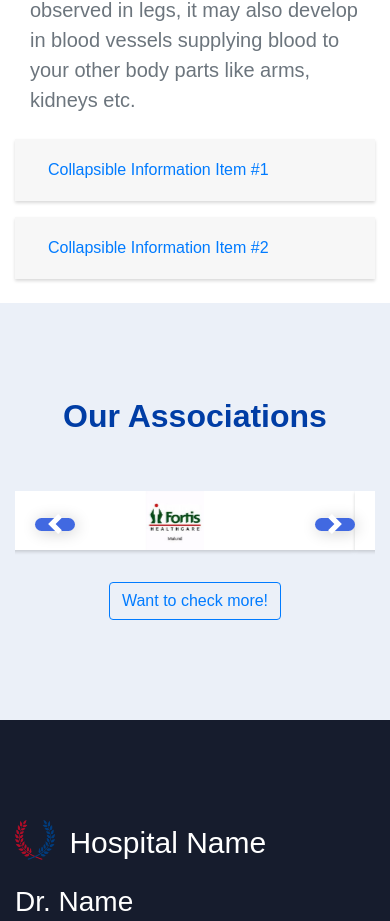
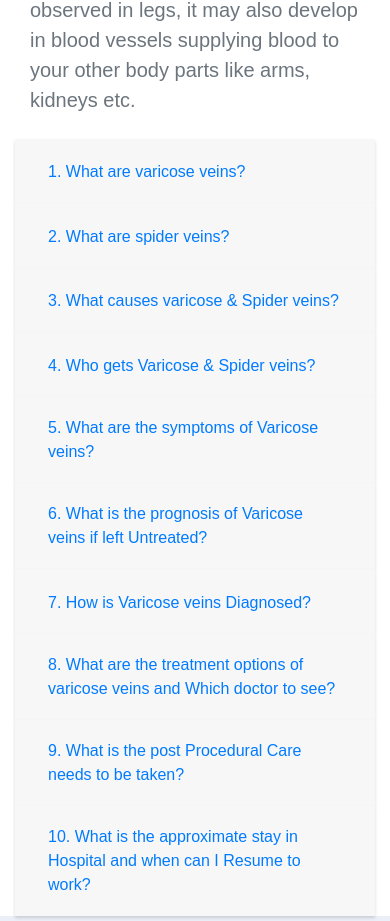
Before and after one commit to pratik7368patil/hospital, a plain HTML site: page src/view_more.html in a window 390 px wide. Shown: the part 1996-2917 px from the top of the page. Drawn offline with nearby package versions, Linux system fonts and the light colour scheme.

Commit message:
Questions collapse changed as per requirement

```diff
--- a/js/view_more.js
+++ b/js/view_more.js
@@ -61,25 +61,58 @@ const data = [
 	}
 ]
 
-const generateQuestion = (queObject) => {
-	let block = document.createElement('li');
+
+const generateCollapseQuestion = (queObject) => {
+	let mainCard = document.createElement('div');
+	mainCard.setAttribute('class', 'card');
+
+	let mainDiv = document.createElement('div');
+	mainDiv.setAttribute('class', 'card-header');
+	mainDiv.setAttribute('id', `question${queObject.id}heading`);
+
+	let question = document.createElement('h2');
+	question.setAttribute('class', 'mb-0');
+
+	let button = document.createElement('button');
+	button.setAttribute('class', 'btn btn-link btn-ablock text-left collapse-link');
+	button.setAttribute('type', 'button');
+	button.setAttribute('data-toggle', 'collapse');
+	button.setAttribute('data-target', `#questioncollapse${queObject.id}`);
+	button.setAttribute('aria-expanded', 'false');
+	button.setAttribute('aria-controls', `questioncollapse${queObject.id}`);
+	button.innerText = queObject.id + ". " + queObject.question;
+
+	question.appendChild(button);
+	mainDiv.appendChild(question);
+	mainCard.appendChild(mainDiv);
+
+	let mainAboveAns = document.createElement('div');
+	mainAboveAns.setAttribute('id', `questioncollapse${queObject.id}`);
+	mainAboveAns.setAttribute('class', 'collapse');
+	mainAboveAns.setAttribute('aria-labelledby', `question${queObject.id}heading`);
+	mainAboveAns.setAttribute('data-parent', '#collapse-data');
+
+	let cardBody = document.createElement('div');
+	cardBody.setAttribute('class', 'card-body');
+
 	let imgMain = document.createElement('div');
 	let img = document.createElement('img');
 	img.src = queObject.imagePath;
 	img.setAttribute('class', 'card-img-top img-fluid image-center mg');
 
 	imgMain.appendChild(img);
+	cardBody.appendChild(imgMain);
 
-	let que = document.createElement('h3');
-	que.innerText = queObject.id + ". " + queObject.question;
 	let para = document.createElement('p');
 	para.innerText = queObject.answer;
 	para.setAttribute('class', 'main-text text-muted');
-	block.appendChild(que);
-	block.appendChild(imgMain);
-	block.appendChild(para);
+	cardBody.appendChild(para);
 
-	return block;
+	mainAboveAns.appendChild(cardBody);
+	mainCard.appendChild(mainAboveAns);
+
+	return mainCard;
+
 }
 
 
@@ -87,9 +120,9 @@ const generateQuestion = (queObject) => {
 // create that list and add to dom accordingly
 
 const setAllQuestions = (data) => {
-	let mainCollapse = document.querySelector('#collapse_1'); // get element form dom where we need to append our questions
+	let mainCollapse = document.querySelector('#collapse-data'); // get element form dom where we need to append our questions
 	for(let i=0; i < data.length; i++) {
-		mainCollapse.appendChild(generateQuestion(data[i]));
+		mainCollapse.appendChild(generateCollapseQuestion(data[i]));
 	}
 }
 
--- a/src/view_more.html
+++ b/src/view_more.html
@@ -101,42 +101,7 @@
 
   <section class="container">
     <div class="accordion" id="collapse-data">
-      <div class="card">
-        <div class="card-header" id="headingOne">
-          <h2 class="mb-0">
-            <button class="btn btn-link btn-block text-left collapse-link" type="button" data-toggle="collapse" data-target="#collapseOne" aria-expanded="true" aria-controls="collapseOne">
-              Collapsible Information Item #1
-            </button>
-          </h2>
-        </div>
 
-        <div id="collapseOne" class="collapse" aria-labelledby="headingOne" data-parent="#collapse-data">
-          <div class="card-body">
-            <ul class="remove-bullet" id="collapse_1">
-
-            </ul>
-          </div>
-        </div>
-      </div>
-      <div class="card mt-3 mb-4">
-        <div class="card-header" id="headingTwo">
-          <h2 class="mb-0">
-            <button class="btn btn-link btn-block text-left collapsed collapse-link" type="button" data-toggle="collapse" data-target="#collapseTwo" aria-expanded="false" aria-controls="collapseTwo">
-              Collapsible Information Item #2
-            </button>
-          </h2>
-        </div>
-        <div id="collapseTwo" class="collapse" aria-labelledby="headingTwo" data-parent="#collapse-data">
-          <div class="card-body">
-            <div class="#">
-              <picture>
-                <img src="../img/card2.jpg" class="card-img-top img-fluid image-center mg">
-              </picture>
-            </div>
-            <p class="main-text text-muted">Anim pariatur cliche reprehenderit, enim eiusmod high life accusamus terry richardson ad squid. 3 wolf moon officia aute, non cupidatat skateboard dolor brunch. Food truck quinoa nesciunt laborum eiusmod. Brunch 3 wolf moon tempor, sunt aliqua put a bird on it squid single-origin coffee nulla assumenda shoreditch et. Nihil anim keffiyeh helvetica, craft beer labore wes anderson cred nesciunt sapiente ea proident. Ad vegan excepteur butcher vice lomo. Leggings occaecat craft beer farm-to-table, raw denim aesthetic synth nesciunt you probably haven't heard of them accusamus labore sustainable VHS.</p>
-          </div>
-        </div>
-      </div>
     </div>
   </section>
   <!--Collapse ends here-->
```
Also changed, not shown: index.html (+1 -0 lines), src/our_associations.html (+14 -14 lines), src/patients_speak.html (+2 -2 lines).
